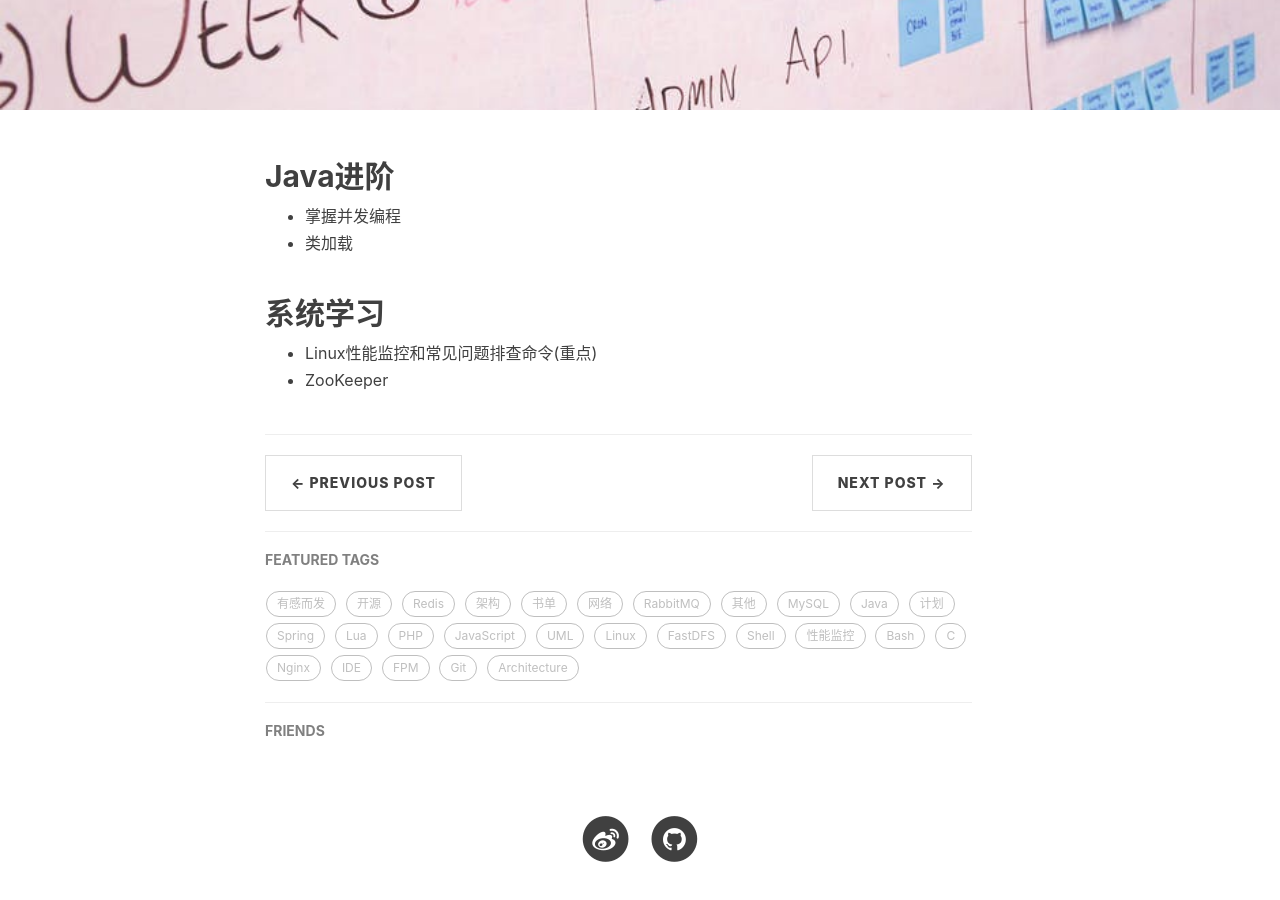
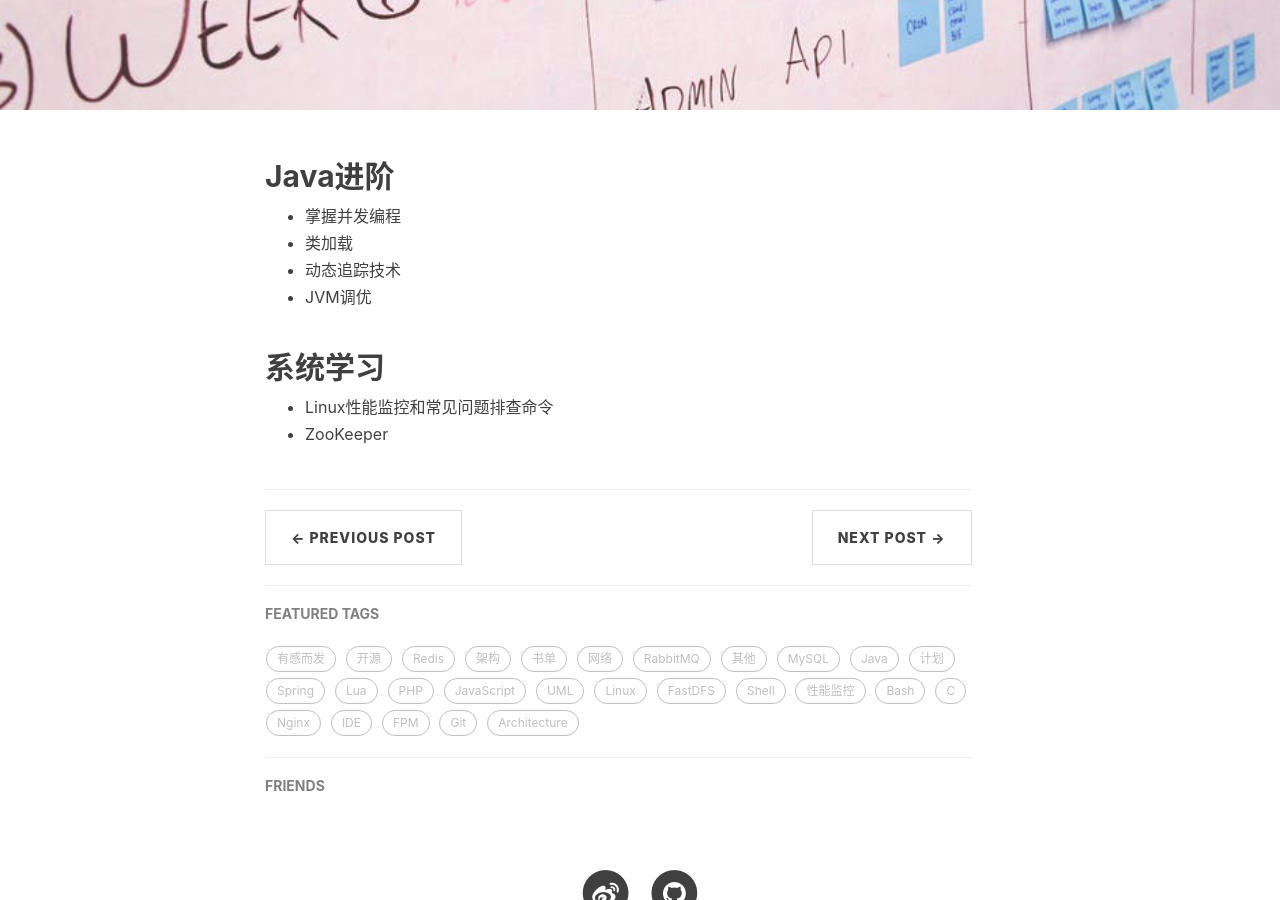
Before and after one commit to bug1024/jeet-blog, a Jekyll site: the page built from _posts/2019-02-28-2019plan.md, in a window 1280 px wide and 900 px high, scrolled down 413 px. Built offline with Jekyll 4.4.1, drawn with Linux system fonts in a browser that asks for light colours; nearby versions of some CDN libraries; comment, search, counter and statistics services are not loaded.

Commit message:
update plan

```diff
--- a/_posts/2019-02-28-2019plan.md
+++ b/_posts/2019-02-28-2019plan.md
@@ -12,7 +12,9 @@ tags:
 ## Java进阶
  * 掌握并发编程
  * 类加载
+ * 动态追踪技术
+ * JVM调优
 
 ## 系统学习
- * Linux性能监控和常见问题排查命令(重点)
+ * Linux性能监控和常见问题排查命令
  * ZooKeeper
```
